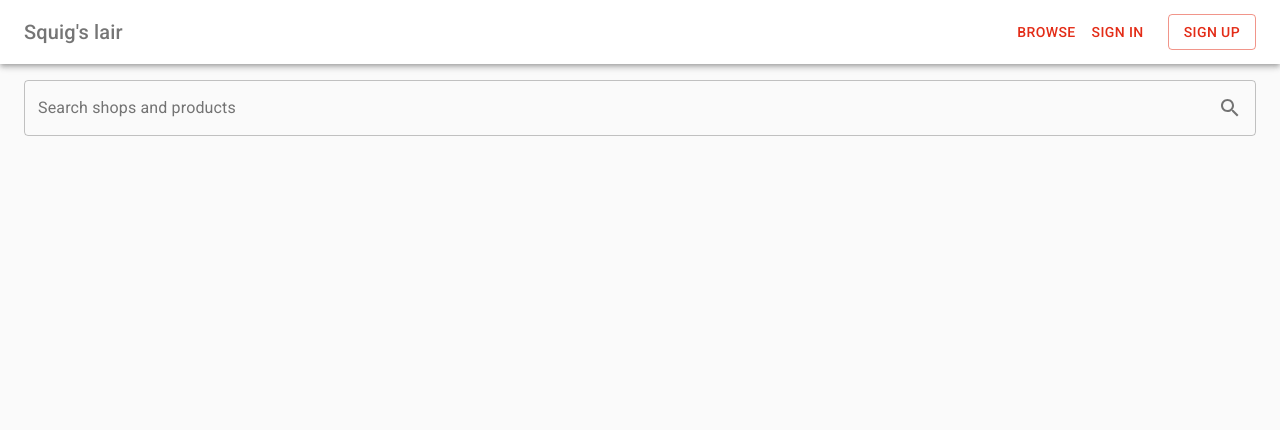
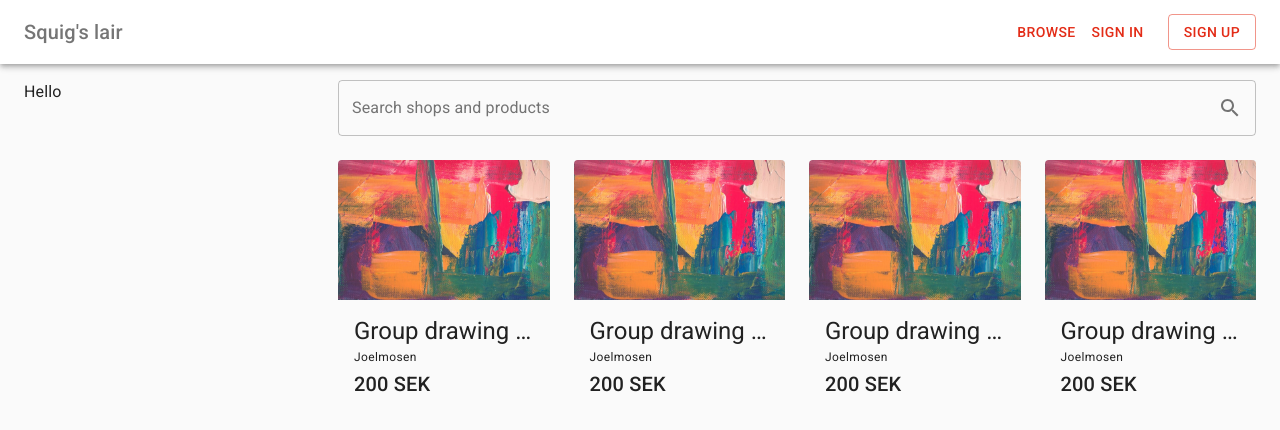
Before and after one commit to Menyten/dnd-commissions-frontend, a React (Create React App) app: page /browse in a window 1280 px wide. Shown: the top 430 px of the page. Built offline with nearby package versions, Linux system fonts and the light colour scheme; no server answers.

Commit message:
browser layout

```diff
--- /dev/null
+++ b/src/components/common/productcard/ProductCard.js
@@ -0,0 +1,51 @@
+import React from 'react';
+import {
+  Card,
+  CardActionArea,
+  CardContent,
+  CardMedia,
+  Typography
+} from '@material-ui/core';
+
+import { makeStyles } from '@material-ui/core/styles';
+import template from '../../../assets/template.jpg';
+
+const useStyles = makeStyles({
+  root: {
+    width: '100%',
+    backgroundColor: 'transparent'
+  },
+  media: {
+    height: 140
+  },
+  title: {
+    whiteSpace: 'nowrap',
+    overflow: 'hidden',
+    textOverflow: 'ellipsis'
+  }
+});
+
+const ProductCard = () => {
+  const classes = useStyles();
+
+  return (
+    <Card className={classes.root} elevation={0}>
+      <CardActionArea>
+        <CardMedia className={classes.media} image={template} />
+        <CardContent>
+          <Typography className={classes.title} variant="h5" component="h2">
+            Group drawing very detailed
+          </Typography>
+          <Typography variant="caption" component="p">
+            Joelmosen
+          </Typography>
+          <Typography variant="h6" component="p">
+            200 SEK
+          </Typography>
+        </CardContent>
+      </CardActionArea>
+    </Card>
+  );
+};
+
+export default ProductCard;
--- a/src/views/browse/Browse.js
+++ b/src/views/browse/Browse.js
@@ -8,9 +8,14 @@ import {
   FormControl,
   InputLabel,
   InputAdornment,
-  Box
+  Box,
+  Hidden,
+  Typography
 } from '@material-ui/core';
 import { Search } from '@material-ui/icons';
+
+import ProductCard from '../../components/common/productcard/ProductCard';
+import template from '../../assets/template.jpg';
 
 const Browse = () => {
   return (
@@ -18,6 +23,13 @@ const Browse = () => {
       <NavBar />
       <Container>
         <Box marginTop="1rem">
+          <Grid container spacing={3}>
+            <Hidden xsDown>
+              <Grid item xs={12} sm={3}>
+                <Typography>Hello</Typography>
+              </Grid>
+            </Hidden>
+            <Grid item xs={12} sm={9}>
               <Grid container spacing={3}>
                 <Grid item xs={12}>
                   <FormControl variant="outlined" fullWidth>
@@ -37,6 +49,36 @@ const Browse = () => {
                     />
                   </FormControl>
                 </Grid>
+                <Grid item xs={12} sm={6} md={4} lg={3}>
+                  <ProductCard
+                    image={template}
+                    title="Sup man"
+                    description="Heyoo this is a test bree"
+                  />
+                </Grid>
+                <Grid item xs={12} sm={6} md={4} lg={3}>
+                  <ProductCard
+                    image={template}
+                    title="Sup man"
+                    description="Heyoo this is a test bree"
+                  />
+                </Grid>
+                <Grid item xs={12} sm={6} md={4} lg={3}>
+                  <ProductCard
+                    image={template}
+                    title="Sup man"
+                    description="Heyoo this is a test bree"
+                  />
+                </Grid>
+                <Grid item xs={12} sm={6} md={4} lg={3}>
+                  <ProductCard
+                    image={template}
+                    title="Sup man"
+                    description="Heyoo this is a test bree"
+                  />
+                </Grid>
+              </Grid>
+            </Grid>
             <Grid item xs={12}></Grid>
           </Grid>
         </Box>
--- a/src/views/shop/Shop.js
+++ b/src/views/shop/Shop.js
@@ -11,7 +11,7 @@ import {
 import { AddCircle } from '@material-ui/icons';
 
 import NavBar from '../../components/common/navbar/NavBar';
-import ShopCard from '../../components/start/card/ShopCard';
+import ShopCard from '../../components/common/shopcard/ShopCard';
 import ProductModal from '../../components/shop/modals/ProductModal';
 import ShopOwner from '../../components/shop/shopowner/ShopOwner';
 
--- a/src/views/start/Start.js
+++ b/src/views/start/Start.js
@@ -4,7 +4,7 @@ import { Container, Paper } from '@material-ui/core';
 import NavBar from '../../components/common/navbar/NavBar';
 import Hero from '../../components/start/hero/Hero';
 import Panel from '../../components/start/panel/Panel';
-import ShopCard from '../../components/start/card/ShopCard';
+import ShopCard from '../../components/common/shopcard/ShopCard';
 
 import hero from '../../assets/hero.jpg';
 import template from '../../assets/template.jpg';
```
Also changed, not shown: src/components/common/shopcard/ShopCard.js (renamed from src/components/start/card/ShopCard.js). Lines whose indentation alone changed are shown as unchanged.
